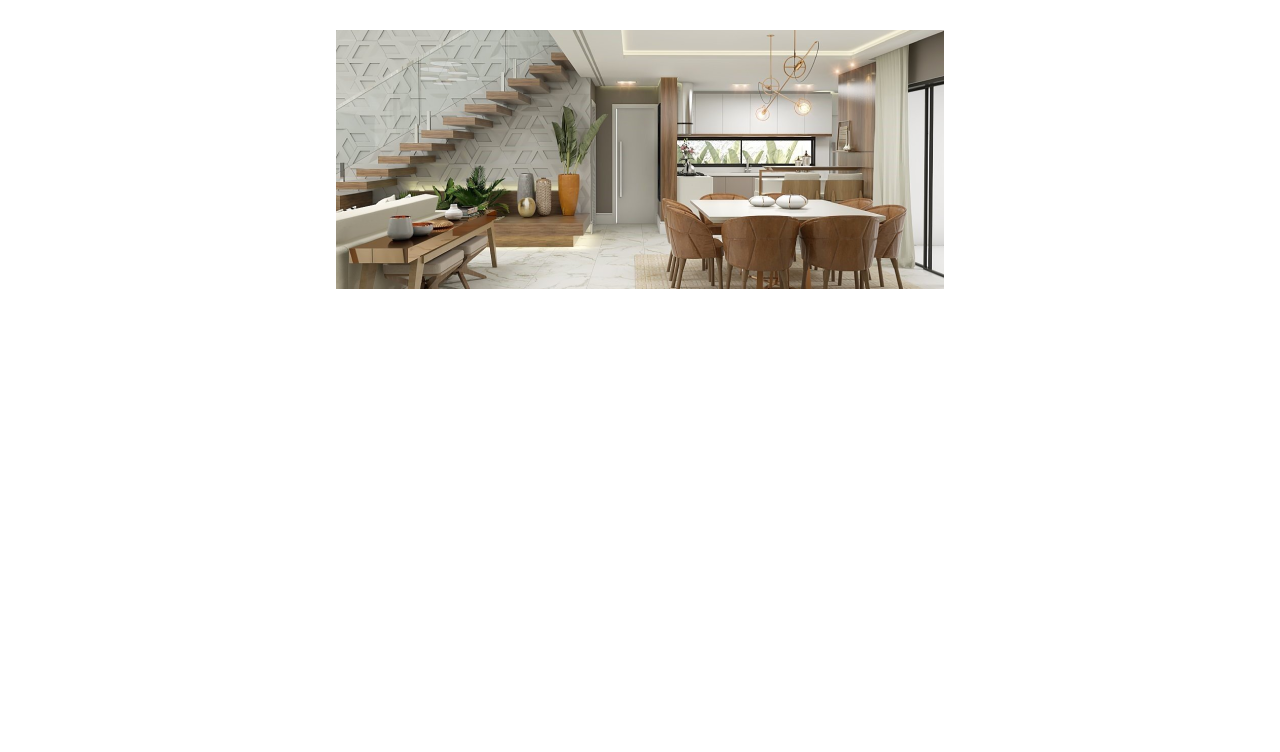
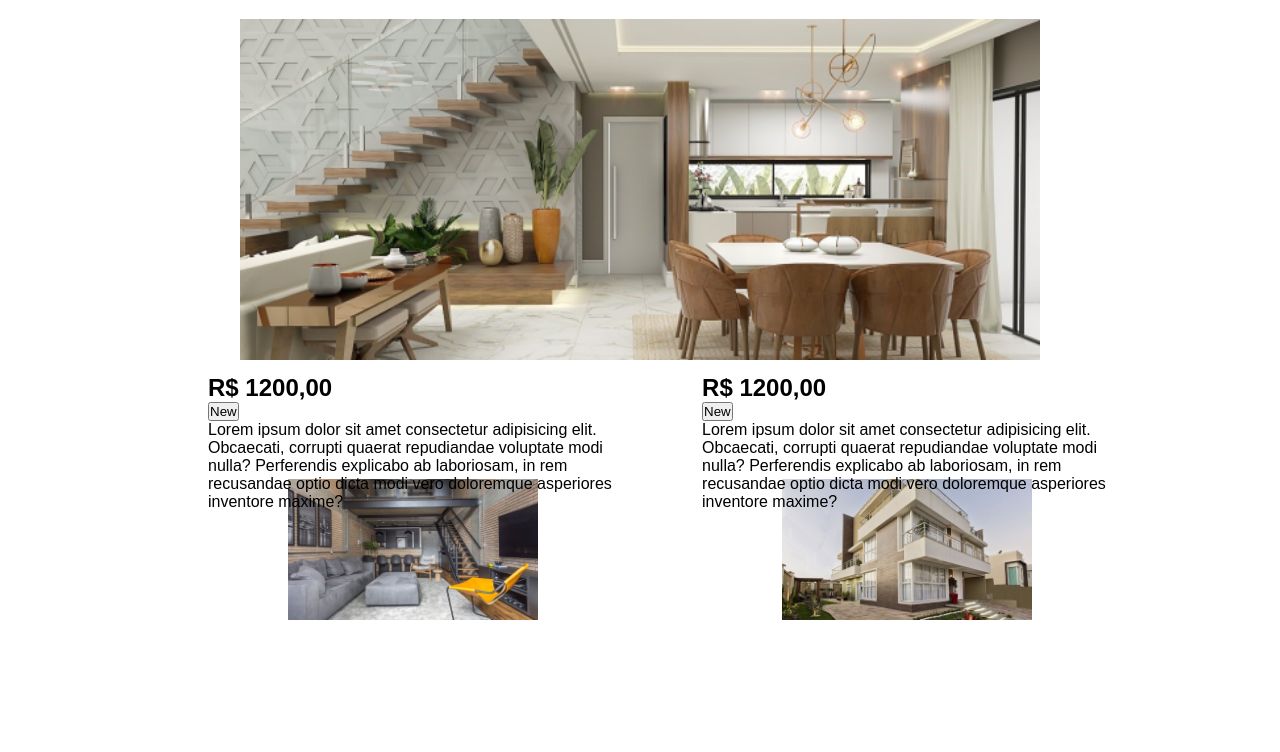
Before and after one commit to DanielBrandao12/Lovt, a plain HTML site: page index.html in a window 1280 px wide. Shown: the part 48-800 px from the top of the page. Drawn offline with Linux system fonts and the light colour scheme.

Commit message:
Atualização

```diff
--- a/css/style.css
+++ b/css/style.css
@@ -3,6 +3,19 @@
     padding: 0;
 }
 
+body {
+
+    font-family: Arial, Helvetica, sans-serif;
+}
+
+main {
+    margin-left: auto;
+    margin-right: auto;
+
+
+    width: 80%;
+
+}
 
 header {
 
@@ -28,11 +41,43 @@ header {
     color: #AAAAAA;
 
 }
-.banner{
 
+.banner {
+
+    margin-top: 30px;
+    width: 100%;
     height: 350px;
     background-image: url("../img/Home.png");
+    background-size: 800px;
     background-position: center;
     background-repeat: no-repeat;
 
 }
+
+#produtos {
+    margin-top: 10px;
+    width: 40%;
+    display: inline-block;
+    margin-left: 80px;
+    height: 350px;
+    background-size: 250px;
+    background-position: center;
+    background-repeat: no-repeat;
+
+
+}
+
+.produto_1 {
+
+
+    background-image: url("../img/sala.png");
+
+
+
+
+}
+
+.produto_2 {
+
+    background-image: url("../img/casa.png");
+}
--- a/index.html
+++ b/index.html
@@ -1,11 +1,13 @@
 <!DOCTYPE html>
 <html lang="pt-br">
+
 <head>
     <meta charset="UTF-8">
     <meta name="viewport" content="width=device-width, initial-scale=1.0">
     <link rel="stylesheet" href="css/style.css">
     <title>LOVT</title>
 </head>
+
 <body>
     <header>
         <h1 class="title">LOVT</h1>
@@ -13,8 +15,29 @@
     </header>
     <main>
         <section class="banner">
+        </section>
+
+        <section class="produto_1" id="produtos">
+
+                <h2>R$ 1200,00</h2>
+                <input type="button" value="New">
+                <p>Lorem ipsum dolor sit amet consectetur adipisicing elit.
+                    Obcaecati, corrupti quaerat repudiandae voluptate modi nulla? Perferendis explicabo ab laboriosam, in
+                    rem recusandae optio dicta modi vero doloremque asperiores inventore maxime?</p>
+
 
         </section>
+        <section class="produto_2" id="produtos">
+            <h2>R$ 1200,00</h2>
+                <input type="button" value="New">
+                <p>Lorem ipsum dolor sit amet consectetur adipisicing elit.
+                    Obcaecati, corrupti quaerat repudiandae voluptate modi nulla? Perferendis explicabo ab laboriosam, in
+                    rem recusandae optio dicta modi vero doloremque asperiores inventore maxime?</p>
+        </section>
+
+
+
     </main>
 </body>
+
 </html>
```
Also changed, not shown: img/casa.png (renamed from img/Rectangle 7.png), img/sala.png (renamed from img/Rectangle 6.png).
